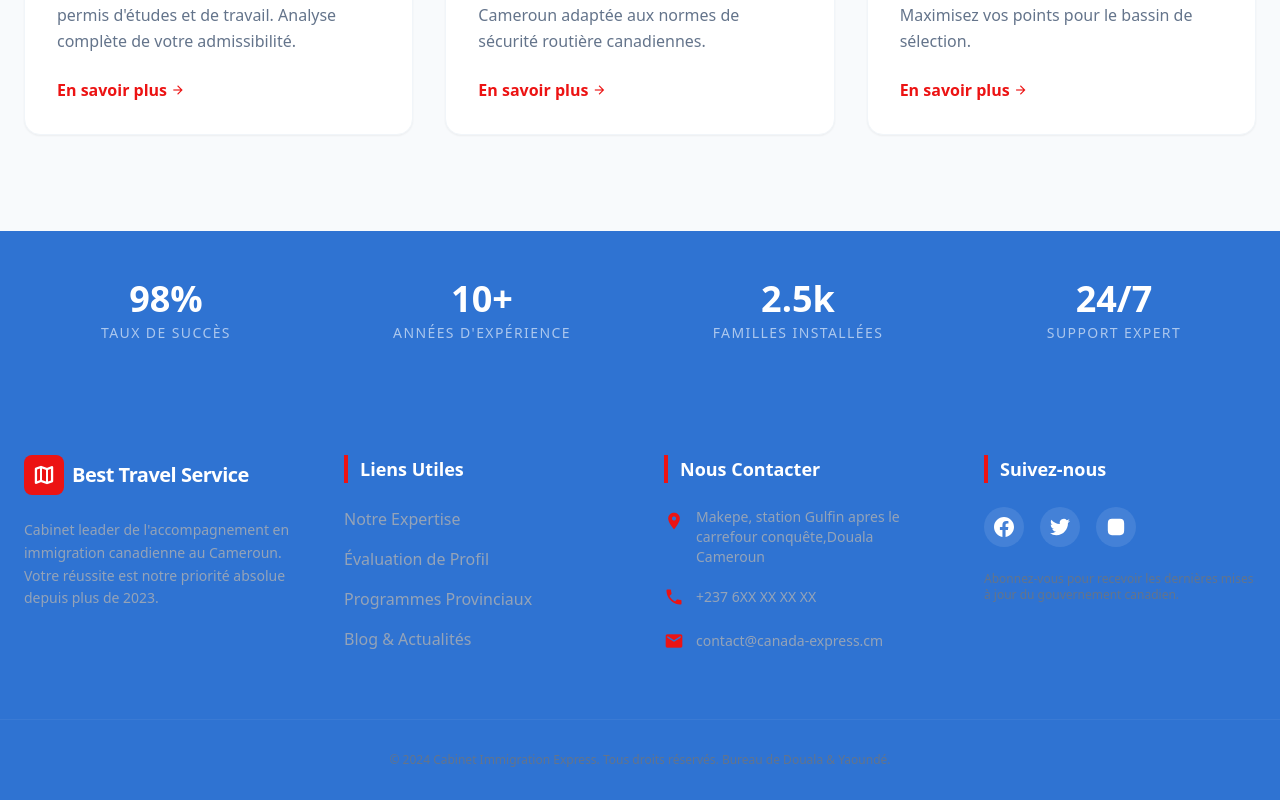
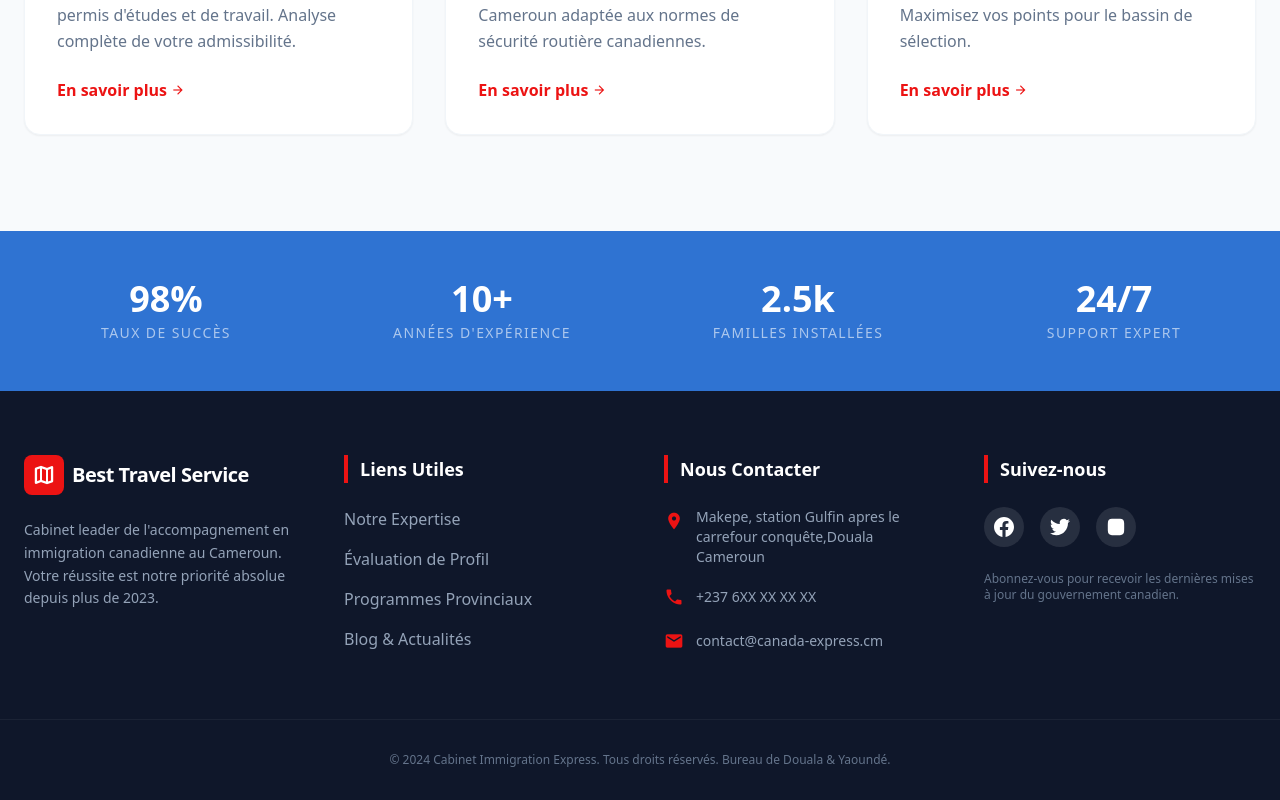
Before and after one commit to CEDX2X/BEST-X, a React (Vite) app: page / in a window 1280 px wide. Shown: the part 1238-2038 px from the top of the page. Built offline with nearby package versions, Linux system fonts and the light colour scheme.

Commit message:
ANNUL1TION

```diff
--- a/src/components/Footer.jsx
+++ b/src/components/Footer.jsx
@@ -3,7 +3,7 @@ import React from 'react'
 export default function Footer() {
   return (
     <>
-      <footer className="bg-primary text-white pt-16 pb-8">
+      <footer className="bg-slate-900 text-white pt-16 pb-8">
         <div className="max-w-7xl mx-auto px-6 grid grid-cols-1 sm:grid-cols-2 lg:grid-cols-4 gap-12 mb-16">
           <div className="space-y-6">
             <div className="flex items-center space-x-2">
```
